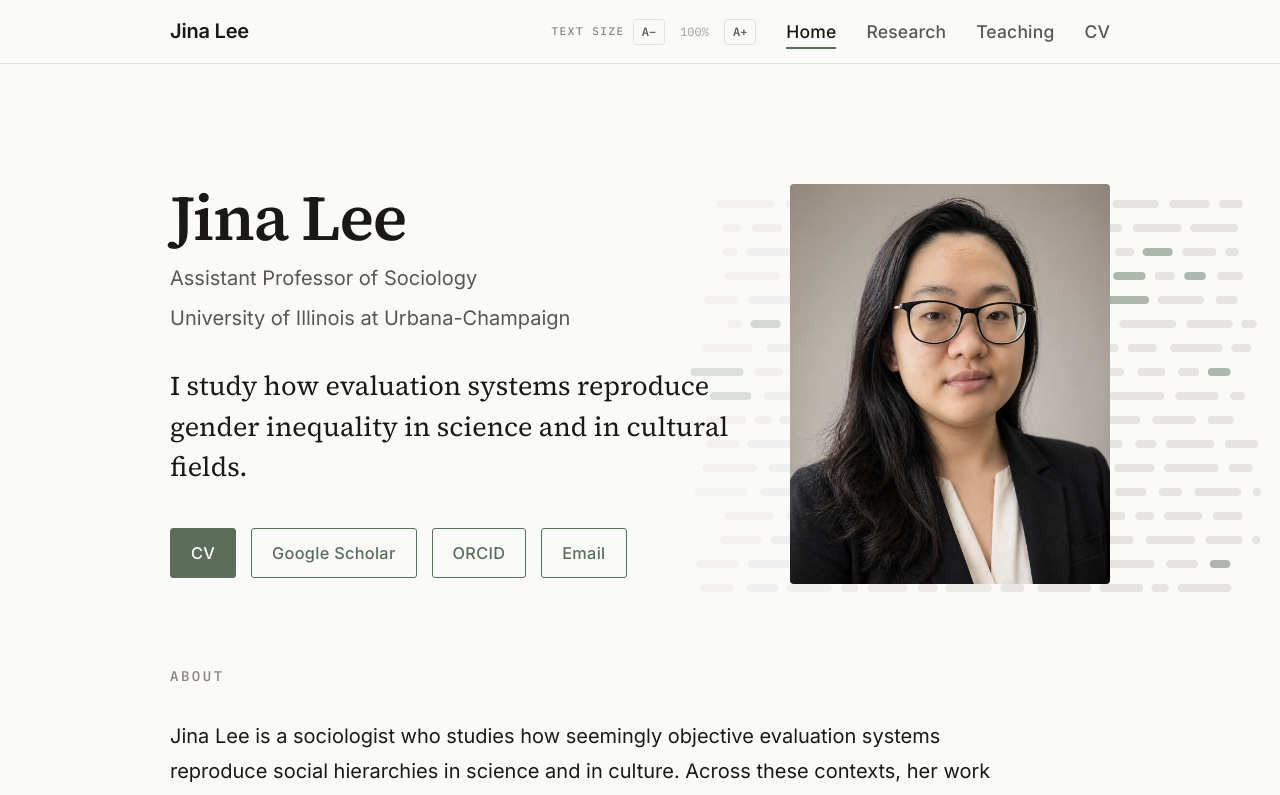
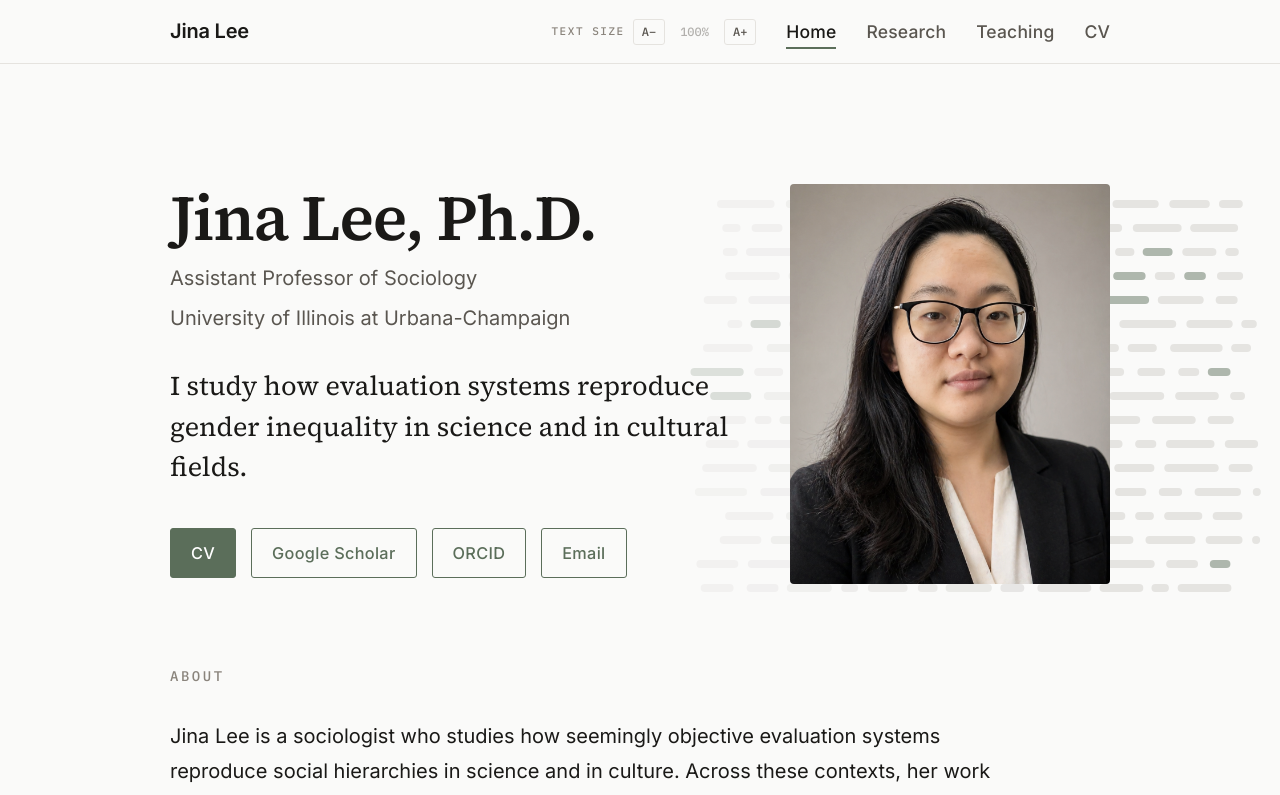
Before and after one commit to JinaLee-soc/jinalee-soc, a Next.js app: page / in a window 1280 px wide. Shown: the top 795 px of the page. Built offline with nearby package versions, Linux system fonts and the light colour scheme.

Commit message:
Add Ph.D. to homepage heading

```diff
--- a/src/pages/index.tsx
+++ b/src/pages/index.tsx
@@ -121,7 +121,7 @@ export default function Home() {
             <div className="hero__inner">
               <div className="hero__text">
                 <h1 className="hero__name" id="hero-name">
-                  {bio.name}
+                  Jina Lee, Ph.D.
                 </h1>
                 <p className="hero__title">{bio.title}</p>
                 <p className="hero__affiliation">{bio.affiliation}</p>
```
